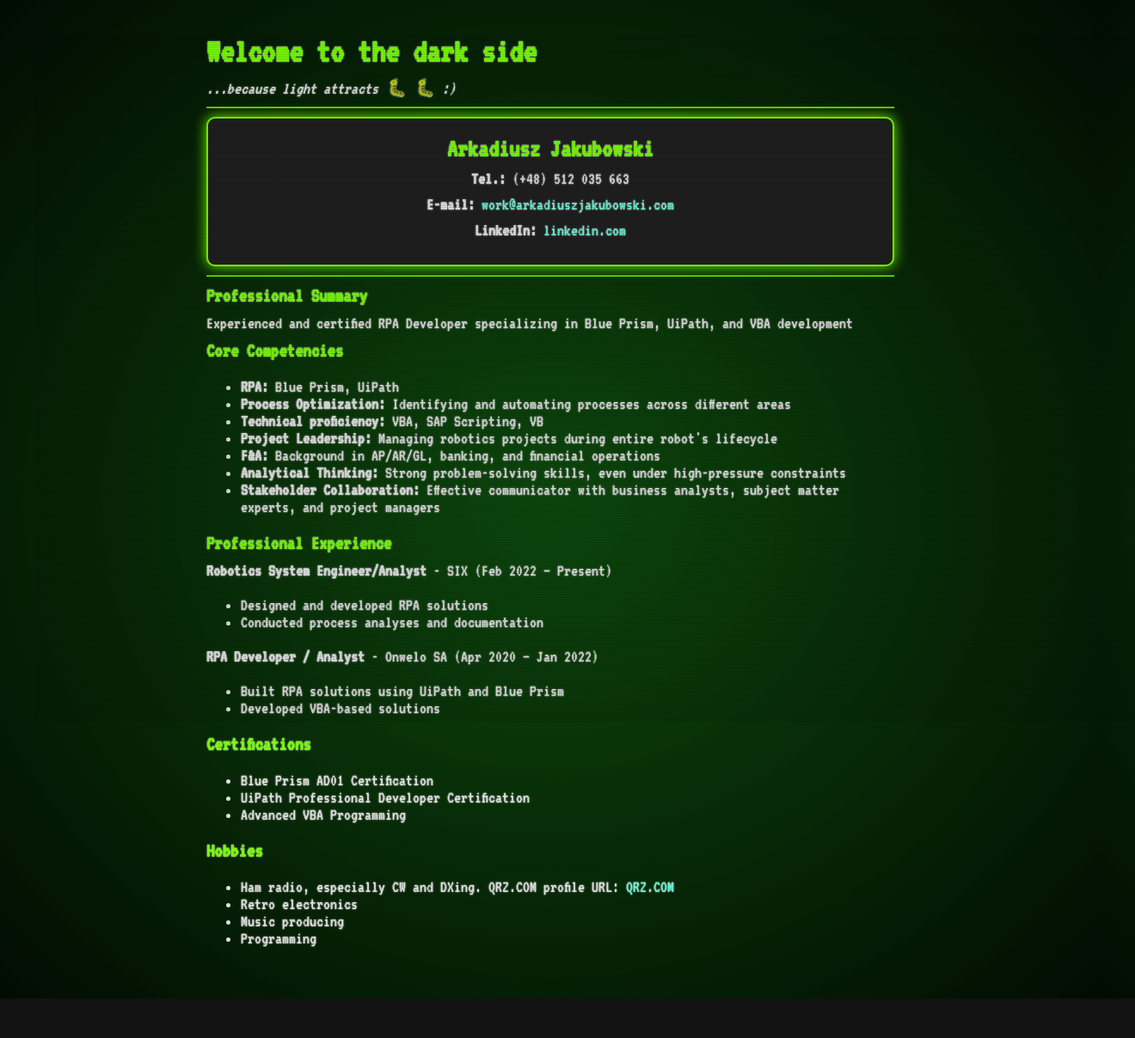
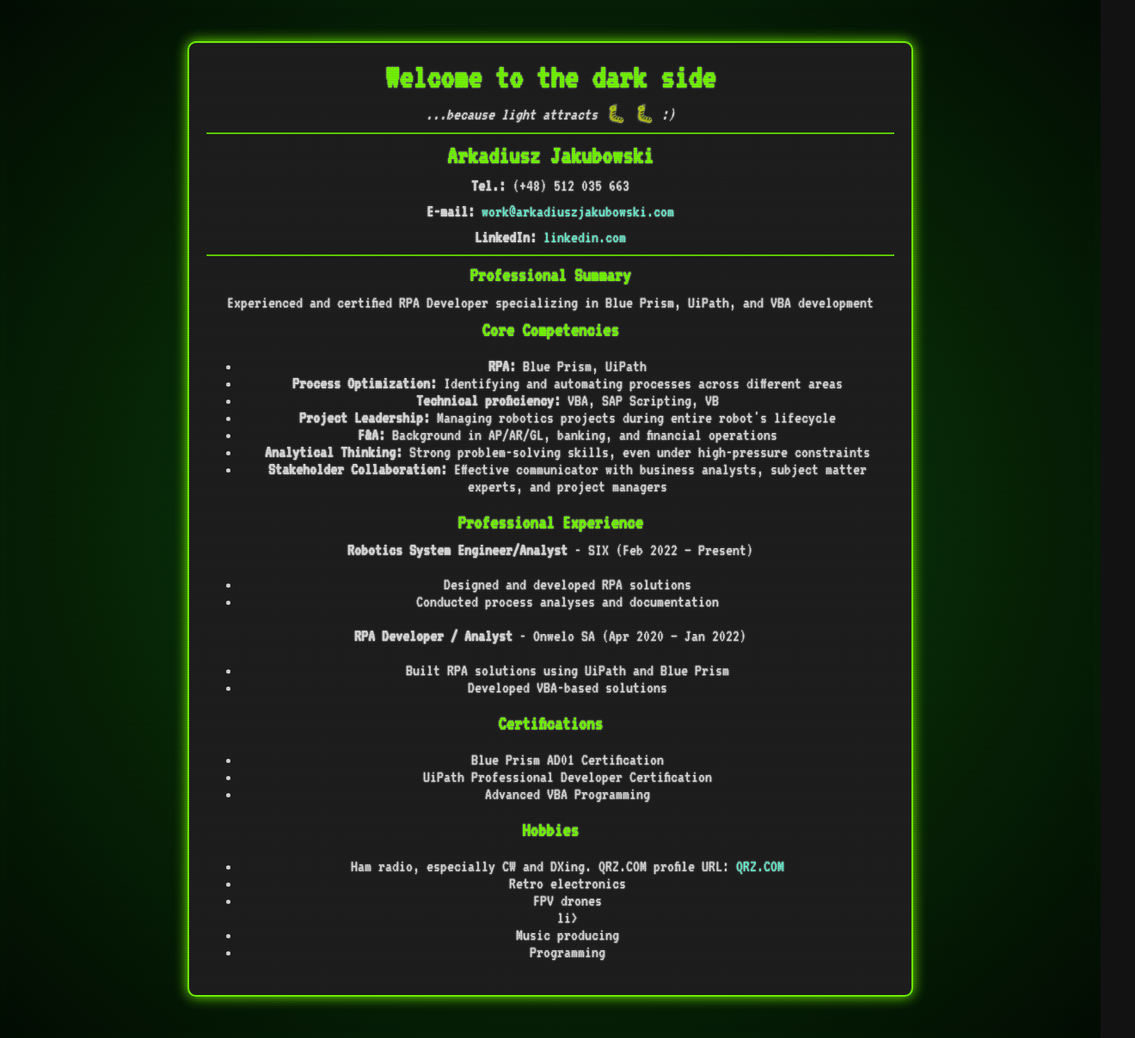
Before and after one commit to arekjot/ProfessionalWebPage, a plain HTML site: page index.html in a window 1280 px wide. Shown: the whole page at 86% size, 1320 px wide, since content can reach past the window. Before the commit the page ends 1162 px from the top, so only its background shows below. Drawn offline with Linux system fonts and the light colour scheme.

Commit message:
Update index.html

```diff
--- a/index.html
+++ b/index.html
@@ -1,4 +1,3 @@
-
 <!DOCTYPE html>
 <html lang="en">
 <head>
@@ -16,7 +15,11 @@
             font-family: 'VT323', monospace;
             font-size: 20px;
             display: flex;
-            margin: 40px;
+            flex-direction: column;
+            justify-content: center;
+            align-items: center;
+            padding: 40px;
+            box-sizing: border-box;
             text-shadow: 0 0 2px #C8C8C8;
             position: relative;
         }
@@ -26,8 +29,8 @@
             position: absolute;
             top: 0;
             left: 0;
-            width: 100vw;
-            height: 100vh;
+            width: 100%;
+            height: 100%;
             background: repeating-linear-gradient(
                 0deg,
                 rgba(0, 0, 0, 0.15),
@@ -57,29 +60,20 @@
             font-size: 20px;
         }
 
-		a {
-    	color: #64ffda;
-    	text-decoration: none;
-		}
-        a:hover {
-    	text-decoration: underline;
-		}
-
         .container {
             max-width: 800px;
-            margin: auto;
+            background-color: #1f1f1f;
+            padding: 20px;
+            border: 2px solid #76ff03;
+            box-shadow: 0 0 15px #76ff03;
+            border-radius: 10px;
+            text-align: center;
         }
 
         hr {
             border-color: #76ff03;
         }
-        .card {
-            background-color: #1f1f1f;
-            padding: 20px;
-            border: 2px solid #76ff03;
-            box-shadow: 0 0 15px #76ff03;
-            text-align: center;
-            border-radius: 10px;
+
         .cursor {
             color: #76ff03;
             font-weight: bold;
@@ -89,6 +83,7 @@
             right: 10px;
             animation: blink 0.8s infinite;
         }
+
         @keyframes blink {
             0% { opacity: 1; }
             50% { opacity: 0; }
@@ -101,12 +96,12 @@
         <h1>Welcome to the dark side</h1>
         <p><em>...because light attracts &#128027; &#128027; :)</em></p>
         <hr>
-		<div class="card">
+
         <h2>Arkadiusz Jakubowski</h2>
         <p><strong>Tel.:</strong> (+48) 512 035 663</p>
         <p><strong>E-mail:</strong> <a href="mailto:work@arkadiuszjakubowski.com">work@arkadiuszjakubowski.com</a></p>
         <p><strong>LinkedIn:</strong> <a href="https://www.linkedin.com/in/arkadiusz-jakubowski-5b5604a5/">linkedin.com</a></p>
-		</div>
+
         <hr>
 
         <h3>Professional Summary</h3>
@@ -147,6 +142,7 @@
         <ul>
             <li>Ham radio, especially CW and DXing. QRZ.COM profile URL: <a href="https://www.qrz.com/db/SP7AJ" target="_blank">QRZ.COM</a></li>
             <li>Retro electronics</li>
+		<li>FPV drones</li>li>
             <li>Music producing</li>
             <li>Programming</li>
         </ul>
```
Lines whose indentation alone changed are shown as unchanged.
